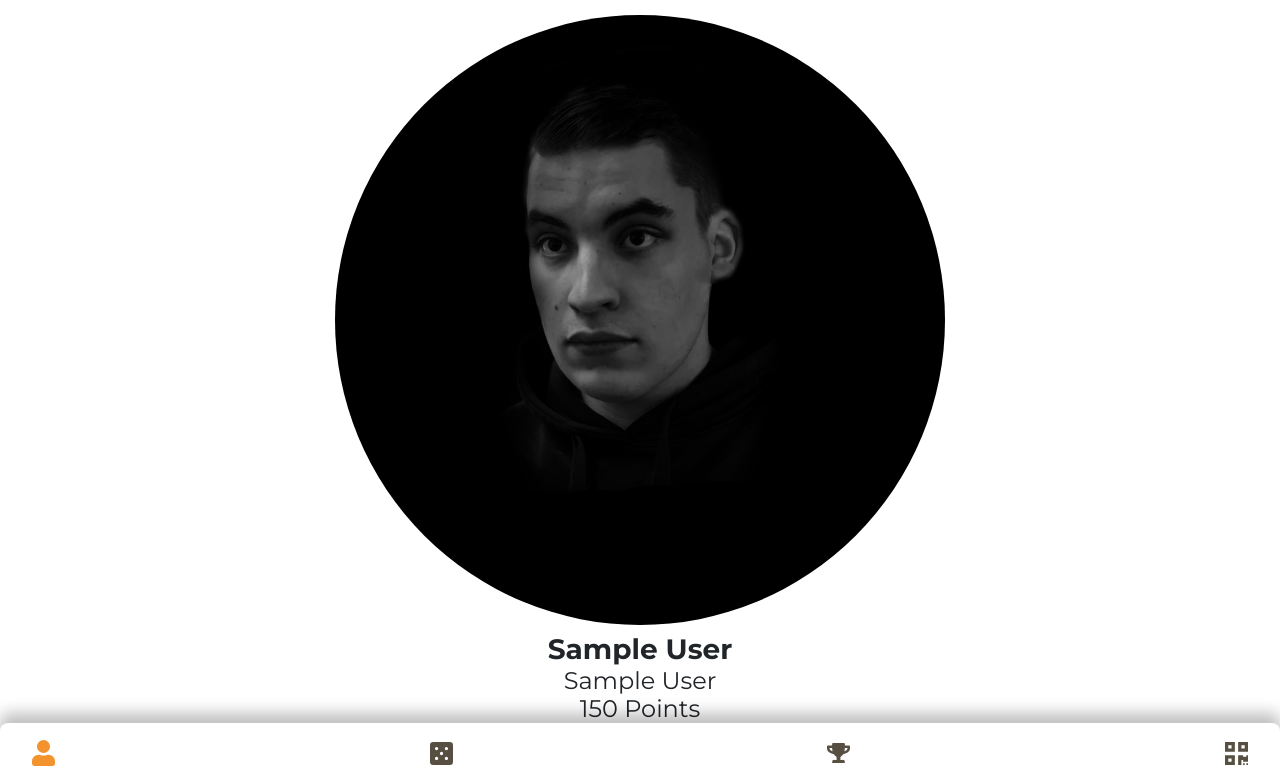
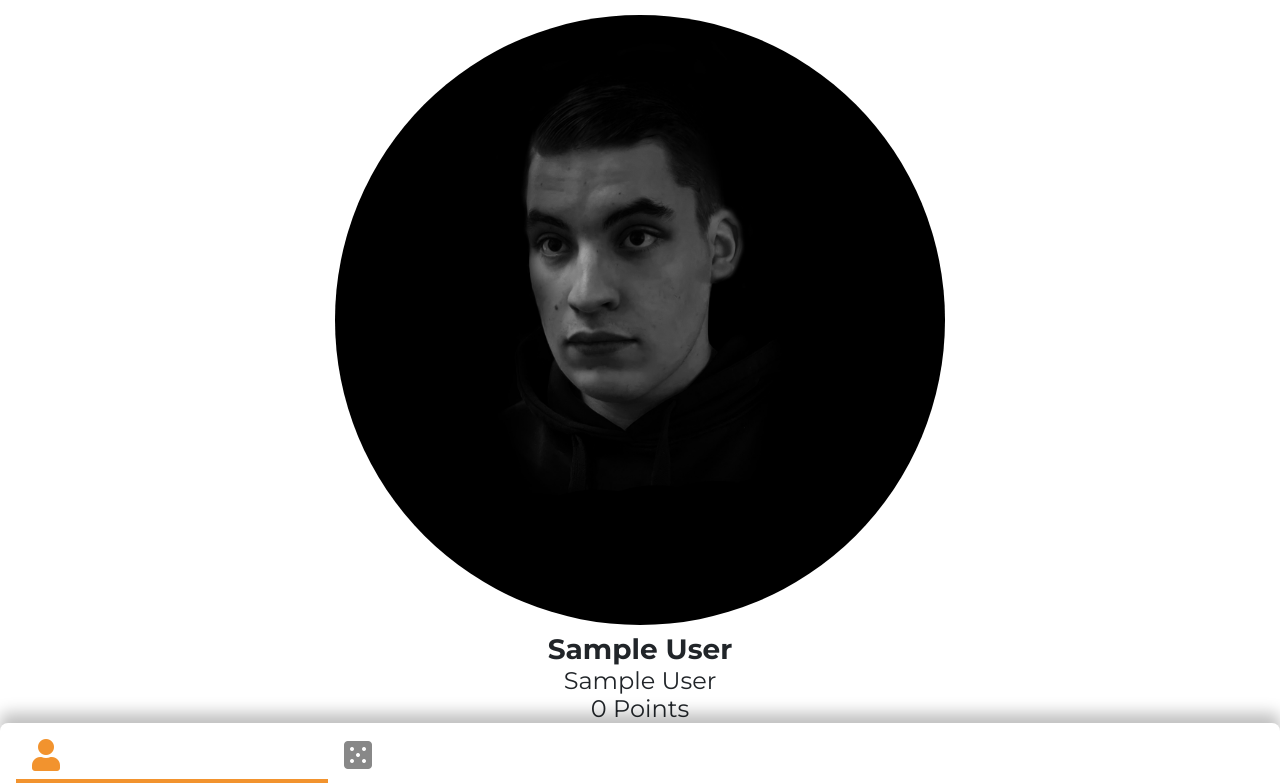
Before and after one commit to BlackBearFTW/GetInnTheGame, a PHP site: page /userProfile.php?iUserID=1 in a window 1280 px wide. Shown: the part 17-800 px from the top of the page. Run offline with PHP 8.4, Linux system fonts and the light colour scheme; the visitor is signed in with stand-in values (Sample User, id 1); tables that the repository leaves empty or names only in its code hold one stand-in row (values such as "Sample post"); data that the repository does not hold is empty; a stand-in replaces the project's code that opens the database connection; some libraries are stand-ins or nearby versions.

Commit message:
Update of navbar and profile
- Removed navbar icons and added fontawesome
- Active navbar item now has underline
- Userprofile now updates badges and points layout every 7 seconds

```diff
--- a/css/main.css
+++ b/css/main.css
@@ -7,11 +7,26 @@ html {
     font-family: 'Montserrat', sans-serif !important;
 }
 
+::-webkit-scrollbar {
+    width: 0px;
+    /* Remove scrollbar space */
+    background: transparent;
+    /* Optional: just make scrollbar invisible */
+}
+
+.inverted {
+    filter: invert(100%);
+}
+
+.rounded {
+    border-radius: 8px !important;
+}
+
 .bg-main {
     background-color: #f2932e !important;
 }
 
-.bg-secondary {
+.bg-second {
     background-color: #564f42 !important;
 }
 
@@ -34,9 +49,35 @@ html {
 
 /*  Controls nav menu style */
 .main-menu {
+    align-items: center;
     height: 60px !important;
     box-shadow: 0px -10px 15px 0px rgba(0, 0, 0, 0.25) !important;
     border-radius: 8px 8px 0px 0px !important;
+}
+
+.navbar {
+    padding: 0.5rem 0;
+    /* 0.5rem is default top and bottom padding, just overwriting left and right */
+}
+
+.nav-link {
+    width: 25%;
+    display: flex;
+    justify-content: center;
+    border-bottom: 5px solid transparent;
+}
+
+.nav-link.active {
+    border-bottom-color: #f2932e;
+}
+
+.fas {
+    color: #888;
+    font-size: 2rem;
+}
+
+.active>.fas {
+    color: #f2932e;
 }
 
 
--- a/include/externalCode.html
+++ b/include/externalCode.html
@@ -14,3 +14,5 @@
 <script src="https://stackpath.bootstrapcdn.com/bootstrap/4.5.0/js/bootstrap.min.js"
     integrity="sha384-OgVRvuATP1z7JjHLkuOU7Xw704+h835Lr+6QL9UvYjZE3Ipu6Tp75j7Bh/kR0JKI" crossorigin="anonymous">
 </script>
+
+<link rel="stylesheet" href="https://cdnjs.cloudflare.com/ajax/libs/font-awesome/5.14.0/css/all.min.css">
--- a/include/masterInclude.php
+++ b/include/masterInclude.php
@@ -1,12 +1,6 @@
-<html lang="en">
-
-<head>
-    <meta charset="UTF-8">
-    <title>Profile</title>
     <meta name="viewport" content="width=device-width, initial-scale=1, maximum-scale=1, user-scalable=no">
     <link rel="stylesheet" href="/css/main.css">
 
-</head>
     <?php
 
     // DATABASE CONNECTION
--- a/include/navigationMenu.php
+++ b/include/navigationMenu.php
@@ -1,8 +1,8 @@
 <?php
 
 echo '<nav class="navbar main-menu fixed-bottom navbar-light nav-fill w-100 bg-white ">
-    <a class="nav-link active my-auto" href="#"><img src="/images/icon/nav-profile.svg" class="img-fluid"></a>
-    <a class="nav-link my-auto" href="#"><img src="/images/icon/nav-challenge.svg" class="img-fluid"></a>
-    <a class="nav-link my-auto" href="#"><img src="/images/icon/nav-leaderboard.svg" class="img-fluid"></a>
-    <a class="nav-link my-auto" href="#"><img src="/images/icon/nav-qrcode.svg" class="img-fluid"></a>
+    <a class="nav-link active my-auto" href="#"><i class="fas fa-user"></i></a>
+    <a class="nav-link my-auto" href="#"><i class="fas fa-dice-five"></i></a>
+    <a class="nav-link my-auto" href="#"><i class="fas fa-dice-trophy"></i></a>
+    <a class="nav-link my-auto" href="#"><i class="fas fa-dice-qrcode"></i></a>
 </nav>';
--- a/userProfile.php
+++ b/userProfile.php
@@ -55,7 +55,7 @@ if ($stmt = mysqli_prepare($link, "SELECT firstname, lastname, company_name FROM
     <!-- LOGOUT / PROFILE IMAGE / SETTINGS -->
     <div class="row mt-3">
       <div class="col-3"></div>
-      <div class="col">
+      <div class="col text-center">
         <img src="<?php echo $sProfileImgPath; ?>" alt="" class="img-fluid mx-auto mt-3 prof-img">
       </div>
       <div class="col-3"></div>
@@ -64,35 +64,46 @@ if ($stmt = mysqli_prepare($link, "SELECT firstname, lastname, company_name FROM
     <!-- NAME / COMPANY / POINTS DATA -->
     <div class="row">
       <div class="col-2"></div>
-      <div class="col text-center">
-        <h3 class="mt-2 mb-0 font-bold"><?php echo $sFullName; ?></h3>
-        <h4 class="font-regular mb-0"><?php echo $sCompanyName; ?><br>150 Points</h4>
+      <div class="col text-center mb-5">
+        <h3 class="mt-2 mb-0 font-bold" id="userFullName" data-userid="<?php echo $iUserID; ?>"><?php echo $sFullName; ?></h3>
+        <h4 class="font-regular mb-0"><?php echo $sCompanyName; ?><br><span id="point-count">0</span> Points</h4>
       </div>
       <div class="col-2"></div>
     </div>
 
     <!-- BADGES -->
-    <div class="row" id="badges"></div>
+    <div class="row row-cols-3 text-center" id="badges"></div>
 
 
   </div> <!-- END OF CONTAINER -->
 
 </body>
 <script>
-  var badges = document.getElementById('badges');
-  var iUserID = <?php echo $iUserID; ?>
+  let pointCount = document.getElementById('point-count')
+  let badgeDIV = document.getElementById('badges');
+  let iUserID = document.getElementById('userFullName').dataset.userid;
+  let fData = new FormData()
+  fData.append('iUserID', iUserID);
 
   function profileUpdate() {
-    let fData = new FormData()
-    fData.append('iUserID', iUserID);
-
     fetch('/include/fetch-api/profileUpdate.php', {
         method: 'POST',
         body: fData,
-      }).then(response => response.text())
-      .then(val => list.innerHTML = val);
+      }).then(response => response.json())
+      .then(displayResult);
   }
 
+  function displayResult(val) {
+    pointCount.innerHTML = val.pointCount;
+    badgeDIV.innerHTML = '';
+    for (let x in val.badges) {
+
+      bCompleted = (val.badges[x].completed == true) ? 'bg-main' : 'bg-second';
+      badgeDIV.innerHTML += '<div class="col pb-3"><img src="/images/badges/' + val.badges[x].img_path + '" class="img-fluid p-2 rounded ' + bCompleted + '"></div>';
+    }
+  }
+
+
+  setInterval(profileUpdate, 7000);
   document.addEventListener('load', profileUpdate());
-  setInterval(profileUpdate(), 3000);
 </script>
```
Also changed, not shown: include/fetch-api/profileUpdate.php (+36 -10 lines), images/icon/nav-challenge.svg (deleted), images/icon/nav-leaderboard.svg (deleted), images/icon/nav-profile.svg (deleted), images/icon/nav-qrcode.svg (deleted), images/icon/settings.svg (deleted). Lines whose indentation alone changed are shown as unchanged.
